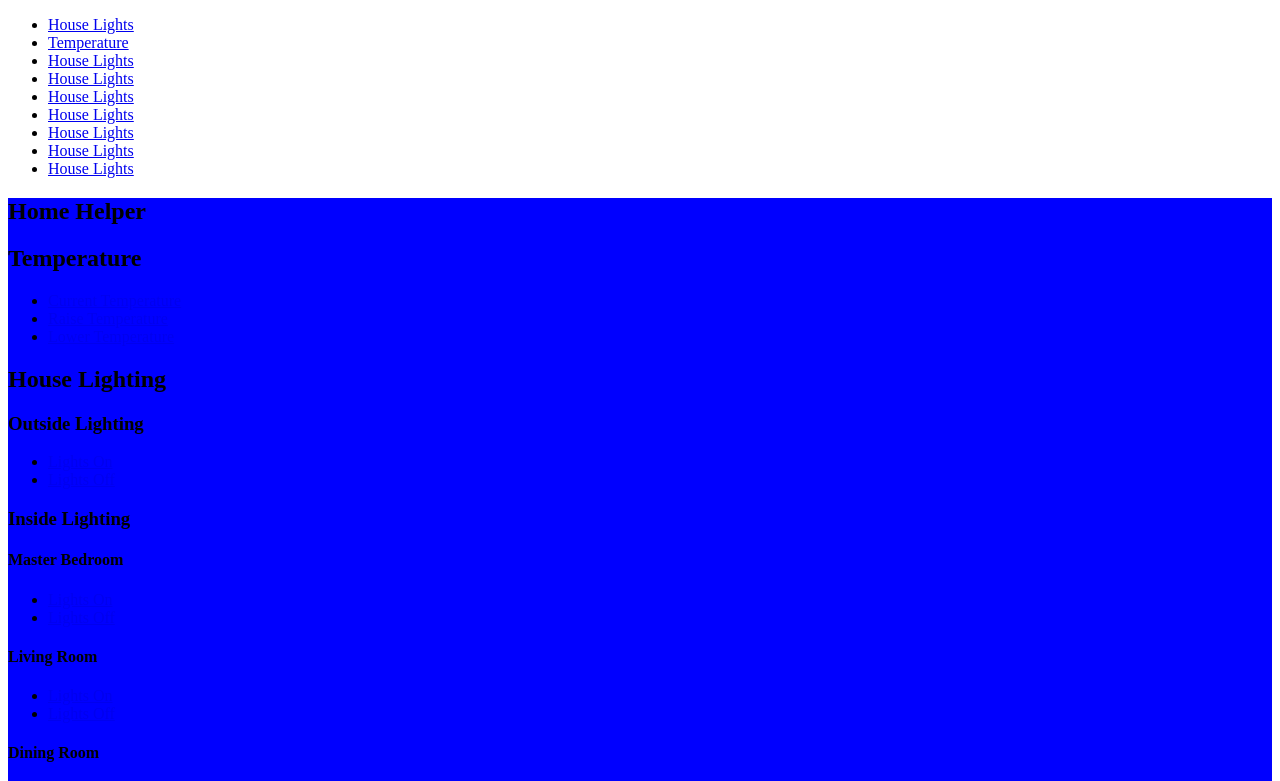
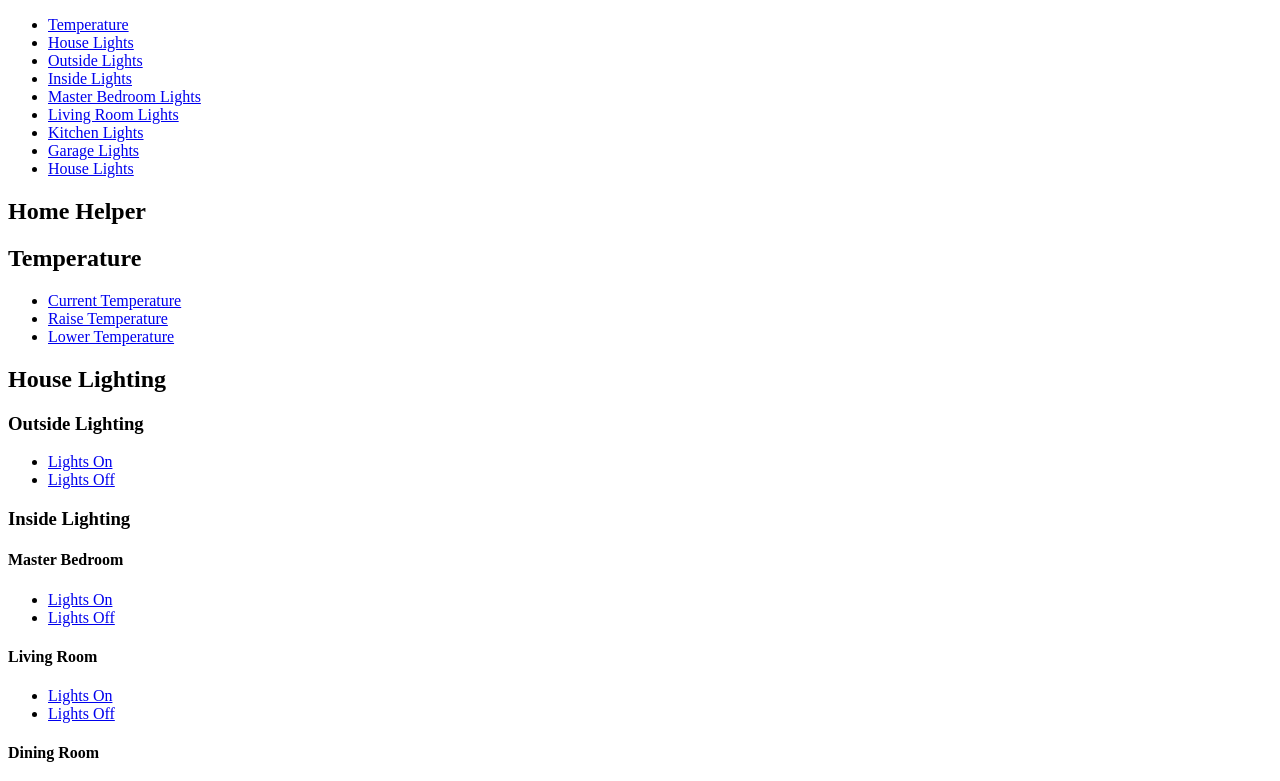
Before and after one commit to Riffmeister/csci4830InclusiveAssistive, a plain HTML site: page index.html in a window 1280 px wide. Shown: the top 781 px of the page. Drawn offline with Linux system fonts and the light colour scheme.

Commit message:
Removed Styling

```diff
--- a/index.css
+++ b/index.css
@@ -1,4 +1,2 @@
 #app{
-  width: 100%;
-  background-color: blue;
 }
--- a/index.html
+++ b/index.html
@@ -13,28 +13,28 @@
   <div id="nav-bar">
     <ul>
       <li>
-        <a href="#Temperature">House Lights</a>
+        <a href="#Temperature">Temperature</a>
       </li>
       <li>
-        <a href="#House-Lights">Temperature</a>
+        <a href="#House-Lights">House Lights</a>
       </li>
       <li>
-        <a href="#Outside-Lights">House Lights</a>
+        <a href="#Outside-Lights">Outside Lights</a>
       </li>
       <li>
-        <a href="#Inside-Lights">House Lights</a>
+        <a href="#Inside-Lights">Inside Lights</a>
       </li>
       <li>
-        <a href="#Master-Bedroom-Lights">House Lights</a>
+        <a href="#Master-Bedroom-Lights">Master Bedroom Lights</a>
       </li>
       <li>
-        <a href="#Living-Room-Lights">House Lights</a>
+        <a href="#Living-Room-Lights">Living Room Lights</a>
       </li>
       <li>
-        <a href="#Kitchen-Lights">House Lights</a>
+        <a href="#Kitchen-Lights">Kitchen Lights</a>
       </li>
       <li>
-        <a href="#Garage-Lights">House Lights</a>
+        <a href="#Garage-Lights">Garage Lights</a>
       </li>
       <li>
         <a href="#House-Lights">House Lights</a>
```
